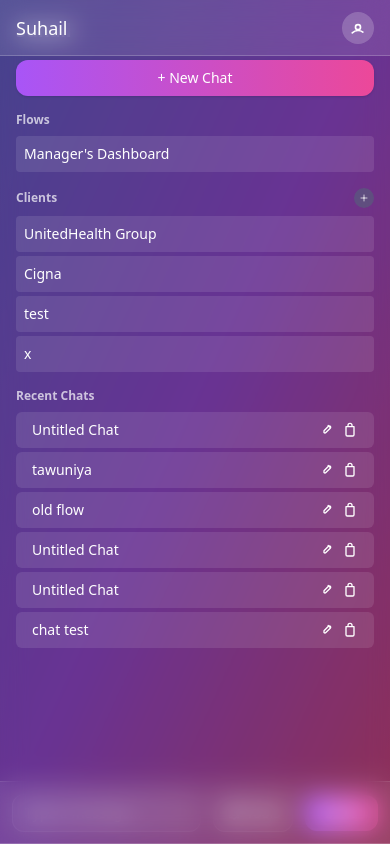
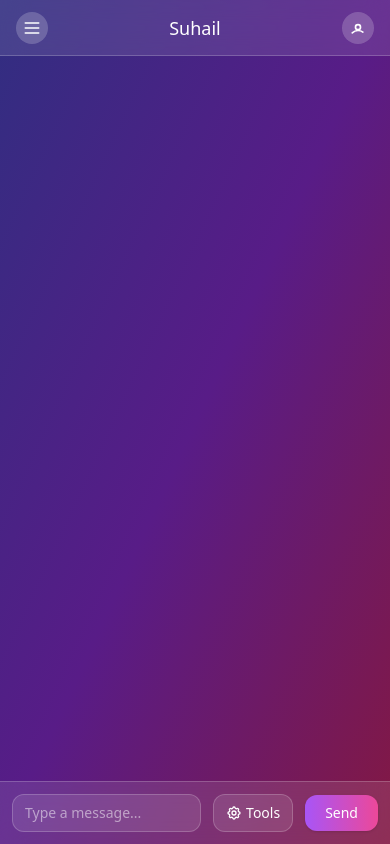
Before and after one commit to arshiyan-latent/suhail_flask, a Flask app: page / in a window 390 px wide. Run offline with Flask 3, Linux system fonts and the light colour scheme; a user stored in the database is signed in; some libraries are stand-ins or nearby versions.

Commit message:
Fix for mobile dashboard for sidebar

```diff
--- a/agents/agent.py
+++ b/agents/agent.py
@@ -1,5 +1,3 @@
-
-
 import os
 import sqlite3
 
--- a/templates/chat.html
+++ b/templates/chat.html
@@ -27,7 +27,7 @@
 </style>
 
   <!-- Sidebar -->
-  <aside class="w-full md:w-72 backdrop-blur-md bg-white/10 border-b md:border-b-0 md:border-r border-white/20 p-4 flex flex-col space-y-4 text-sm fixed left-0 top-0 h-screen z-40 overflow-y-auto">
+  <aside id="sidebar" class="w-full md:w-72 backdrop-blur-md bg-white/10 border-b md:border-b-0 md:border-r border-white/20 p-4 flex flex-col space-y-4 text-sm fixed left-0 top-0 h-screen z-40 overflow-y-auto transform -translate-x-full md:translate-x-0 transition-transform duration-300 ease-in-out">
     <div class="text-lg font-semibold text-white/90">Suhail</div>
 
     <!-- New Chat Button -->
@@ -119,6 +119,13 @@
 
     <!-- Navbar -->
     <nav class="flex justify-between items-center px-4 py-3 backdrop-blur-md bg-white/10 border-b border-white/20 fixed top-0 left-0 right-0 z-50" style="height:56px;">
+      <!-- Mobile Menu Button -->
+      <button id="mobileMenuBtn" class="md:hidden w-8 h-8 rounded-full bg-white/20 flex items-center justify-center text-white hover:bg-white/30 cursor-pointer">
+        <svg class="w-5 h-5" fill="none" stroke="currentColor" viewBox="0 0 24 24">
+          <path stroke-linecap="round" stroke-linejoin="round" stroke-width="2" d="M4 6h16M4 12h16M4 18h16"/>
+        </svg>
+      </button>
+
       <div class="text-lg font-medium truncate">Suhail</div>
       <div class="w-8 h-8 rounded-full bg-white/20 flex items-center justify-center text-white hover:bg-white/30 cursor-pointer">
         <a href="/logout"><svg class="w-5 h-5" fill="none" stroke="currentColor" viewBox="0 0 24 24">
@@ -181,6 +188,9 @@
       </button>
     </form>
   </div>
+
+  <!-- Mobile Overlay -->
+  <div id="mobileOverlay" class="fixed inset-0 bg-black/50 z-30 hidden md:hidden"></div>
 
     <!-- Add Client Modal -->
   <div id="addClientModal" class="hidden fixed inset-0 bg-black/50 flex items-center justify-center z-50">
@@ -247,6 +257,39 @@
 
   <!-- JavaScript -->
   <script>
+  // Mobile menu functionality
+  const mobileMenuBtn = document.getElementById('mobileMenuBtn');
+  const sidebar = document.getElementById('sidebar');
+  const mobileOverlay = document.getElementById('mobileOverlay');
+
+  function toggleMobileMenu() {
+    const isOpen = !sidebar.classList.contains('-translate-x-full');
+
+    if (isOpen) {
+      // Close sidebar
+      sidebar.classList.add('-translate-x-full');
+      mobileOverlay.classList.add('hidden');
+    } else {
+      // Open sidebar
+      sidebar.classList.remove('-translate-x-full');
+      mobileOverlay.classList.remove('hidden');
+    }
+  }
+
+  // Mobile menu button click
+  mobileMenuBtn?.addEventListener('click', toggleMobileMenu);
+
+  // Overlay click to close
+  mobileOverlay?.addEventListener('click', toggleMobileMenu);
+
+  // Close sidebar when clicking on chat items (mobile only)
+  const closeSidebarOnMobile = () => {
+    if (window.innerWidth < 768) {
+      sidebar.classList.add('-translate-x-full');
+      mobileOverlay.classList.add('hidden');
+    }
+  };
+
   // Delete chat function
   async function deleteChat(chatId) {
     if (!confirm('Are you sure you want to delete this chat? This action cannot be undone.')) return;
@@ -434,6 +477,8 @@
     await createNewChatAndAssign();
     chatWindow.innerHTML = '';
     input.value = '';
+    // Close sidebar on mobile
+    closeSidebarOnMobile();
   });
 
   // Attach listener to server-rendered chat list
@@ -445,6 +490,8 @@
       highlightSelectedClient(null);
       const chatId = li.dataset.chatId;
       loadChatById(chatId);
+      // Close sidebar on mobile
+      closeSidebarOnMobile();
     });
   });
 
@@ -503,12 +550,16 @@
           chatWindow.innerHTML = '';
           input.value = '';
         }
+        // Close sidebar on mobile
+        closeSidebarOnMobile();
       } catch (error) {
         console.error('Error finding client chat:', error);
         // Fallback to creating new chat
         await createNewChatAndAssign(clientName);
         chatWindow.innerHTML = '';
         input.value = '';
+        // Close sidebar on mobile
+        closeSidebarOnMobile();
       }
     });
 
```
Also changed, not shown: instance/users.db, 2 other files.
